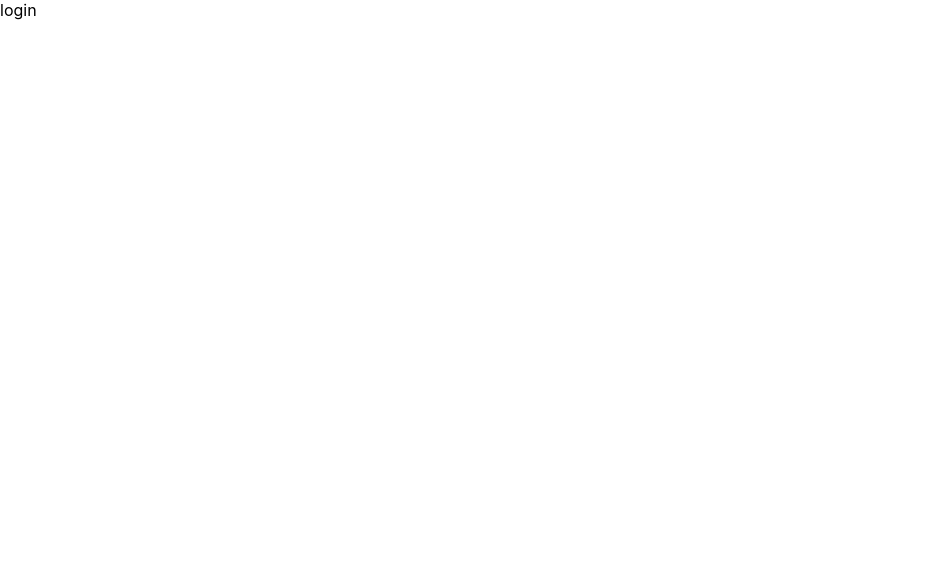
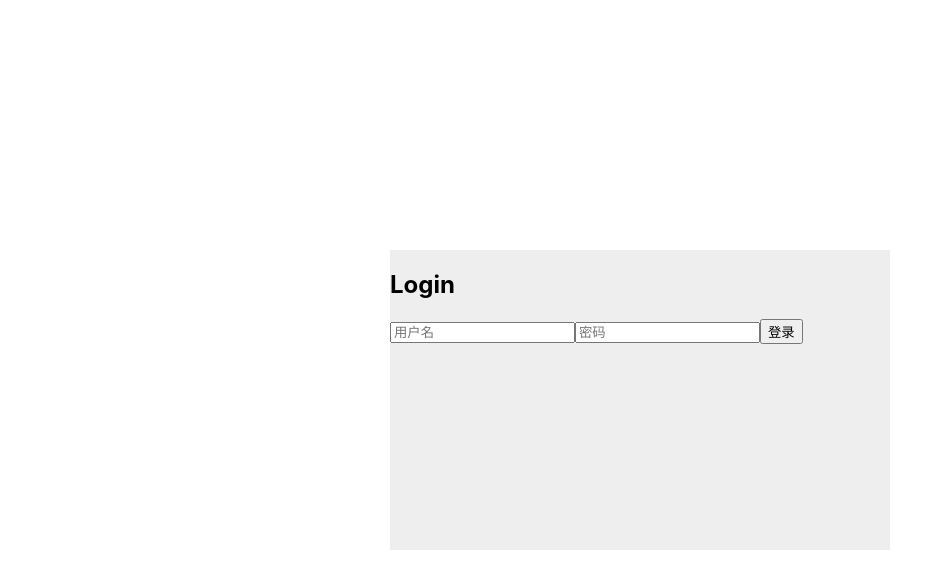
Before and after one commit to lilugirl/vite-react-super-admin-pro, a React (Vite) app: page /#/login in a window 1280 px wide. Shown: the top 588 px of the page, without its empty margins (0-952 px from the left). Built offline with nearby package versions, Linux system fonts and the light colour scheme; sample sign-in values are in the browser's storage.

Commit message:
模拟用户登录

```diff
--- a/package.json
+++ b/package.json
@@ -19,6 +19,7 @@
     "@types/react-router-dom": "^5.1.7",
     "@vitejs/plugin-legacy": "^1.4.0",
     "@vitejs/plugin-react-refresh": "^1.3.1",
+    "sass": "^1.34.0",
     "typescript": "^4.1.2",
     "vite": "^2.1.0"
   }
--- a/src/modules/login/index.tsx
+++ b/src/modules/login/index.tsx
@@ -1,5 +1,26 @@
+import { useDispatch, useSelector } from 'react-redux';
+import { selectLoading } from '../../shared/store/slice/appSlice';
+import { doLogin } from '../../shared/store/slice/authSlice';
+import './login.scss';
 const Login=()=>{
-    return <div>login</div>
+    const dispatch = useDispatch();
+    const loading=useSelector(selectLoading);
+    const handleSubmit=(e:any)=>{
+        e.preventDefault();
+        dispatch( doLogin({username:'sss',password:'aaa'},()=>{
+            window.location.href="/dashboard";
+        }))
+    }
+    return <div className="login">
+        <div className="wrapper">
+            <h2>Login</h2>
+            <form>
+                <input placeholder="用户名" />
+                <input placeholder="密码" />
+                <button onClick={handleSubmit} disabled={loading}>登录</button>
+            </form>
+        </div>
+    </div>
 }
 
 export default Login;
--- /dev/null
+++ b/src/modules/login/login.scss
@@ -0,0 +1,12 @@
+.login{
+    height:100vh;
+    width:100%;
+    display:flex;
+    justify-content: center;
+    align-items: center;
+    .wrapper{
+        width:500px;
+        min-height:300px;
+        background-color: #eeeeee;
+    }
+}
--- a/src/shared/store/slice/appSlice.ts
+++ b/src/shared/store/slice/appSlice.ts
@@ -10,12 +10,12 @@ export const appSlice=createSlice({
     name:'app',
     initialState:initialState,
     reducers:{
-        SET_LOAING(state,action){
+        setLoading(state,action){
             state.loading=action.payload;
         }
     }
 })
 
-export const {SET_LOAING} =appSlice.actions;
+export const {setLoading} =appSlice.actions;
 export const selectLoading=(state:RootState)=>state.app.loading;
 export default appSlice.reducer;
--- a/src/shared/store/slice/authSlice.ts
+++ b/src/shared/store/slice/authSlice.ts
@@ -1,20 +1,32 @@
 import {createSlice} from '@reduxjs/toolkit';
+import { AppThunk } from '..';
 import {RootState} from '../reducer/rootReducer';
+import { setLoading } from './appSlice';
 
 const initialState:any={
-    token:''
+    token:window.localStorage.getItem('token')?window.localStorage.getItem('token'):''
 }
 
 export const authSlice=createSlice({
     name:'auth',
     initialState:initialState,
     reducers:{
-        SET_TOKEN(state,action){
-            state.userinfo=action.payload
+        setToken(state,action){
+            state.token=action.payload
         }
     }
 });
 
-export const {SET_TOKEN}=authSlice.actions;
+export const {setToken}=authSlice.actions;
+export const doLogin=(values:any,cb:()=>void):AppThunk=>dispatch=>{
+
+    dispatch(setLoading(true));
+    setTimeout(()=>{
+        window.localStorage.setItem('token','liuyi');
+        dispatch(authSlice.actions.setToken('liuyi'))
+        dispatch(setLoading(false));
+        cb && cb();
+    },2000);
+}
 export const selectAuth=(state:RootState)=>state.auth.token;
 export default authSlice.reducer;
```
